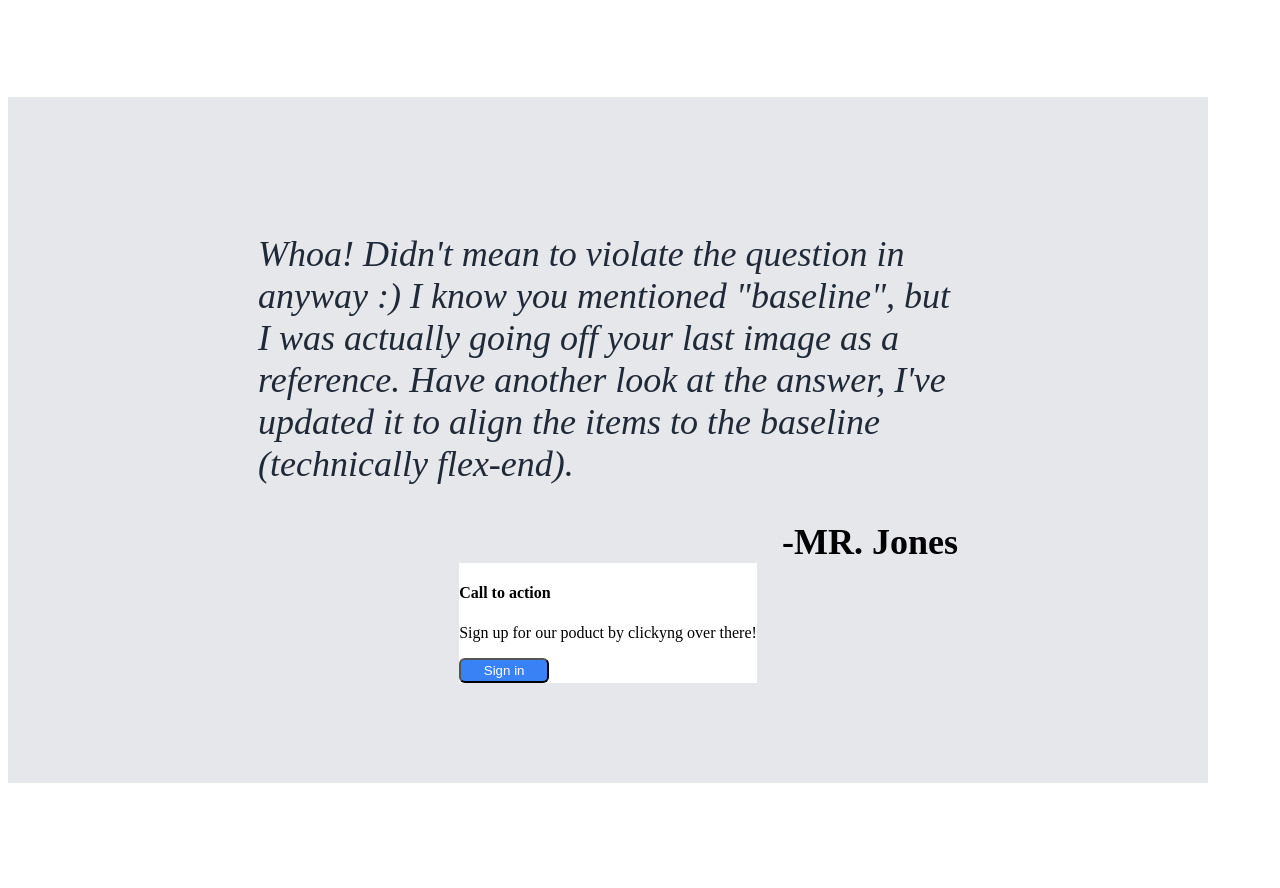
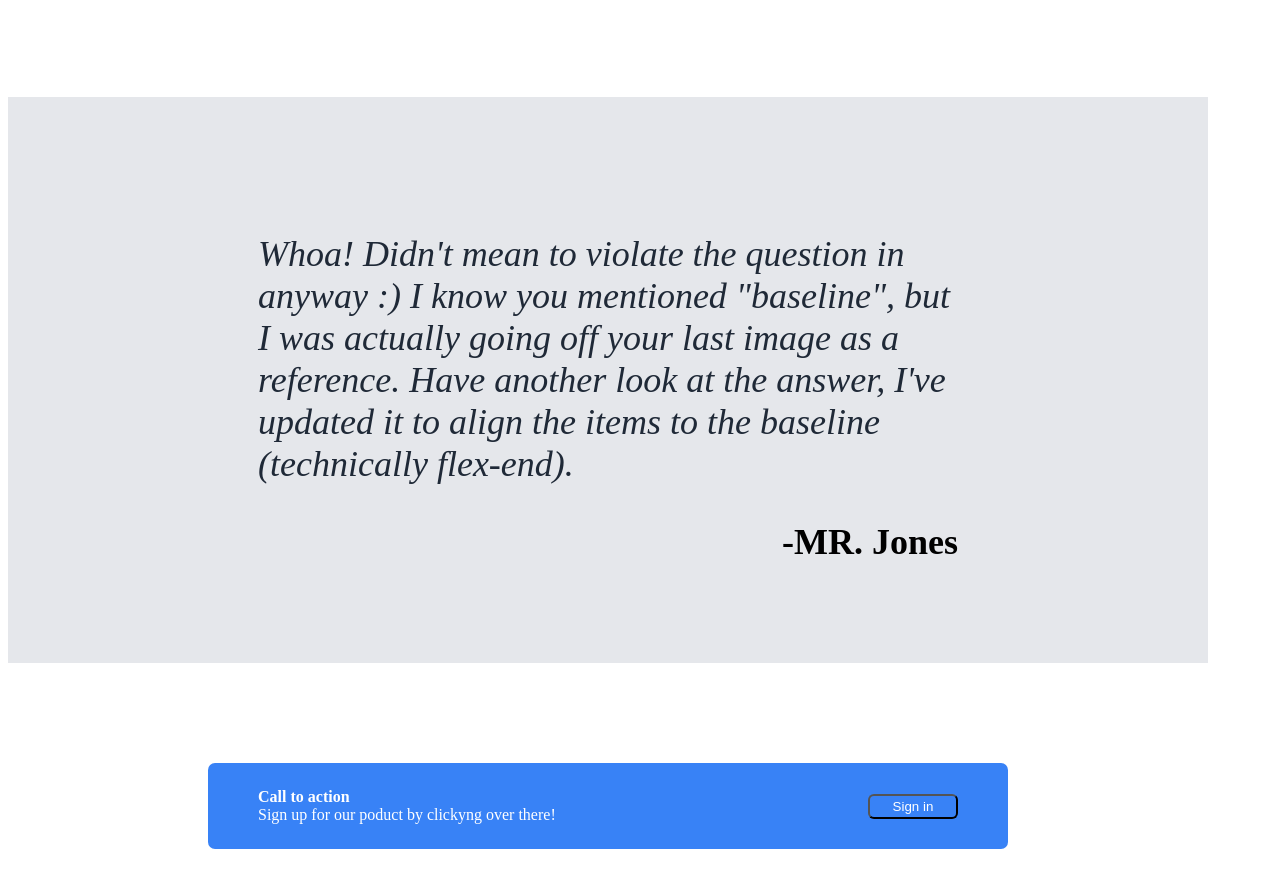
Before and after one commit to nikypiky/landing-page, a plain HTML site: page index.html in a window 1280 px wide. Shown: the part 748-1636 px from the top of the page. Before the commit the page ends 1539 px from the top, so only its background shows below. Drawn offline with Linux system fonts and the light colour scheme.

Commit message:
fixing quote container + blue box formating

```diff
--- a/index.html
+++ b/index.html
@@ -58,13 +58,14 @@
           image as a reference. Have another look at the answer, I've updated it
            to align the items to the baseline (technically flex-end). </p>
         <div class="author">-MR. Jones</div>
+      </div>
     </div>
 
     <div class="sign-up">
         <div class="blue-square">
           <div class="square-text">
-            <h4 class="sqare-header">Call to action</h4>
-            <p class="sqare-body">Sign up for our poduct by clickyng over there!</p>
+            <h4 class="square-header">Call to action</h4>
+            <p class="square-body">Sign up for our poduct by clickyng over there!</p>
           </div>
           <button>Sign in</button>
         </div>
--- a/styles.css
+++ b/styles.css
@@ -110,8 +110,7 @@ a {
 .text {
     background-color: #E5E7EB;
     display: flex;
-    flex-direction: column;
-    align-items: center;
+    justify-content: center;
     padding: 100px;
 }
 
@@ -133,14 +132,42 @@ a {
 }
 
 .sign-up {
-    background-color: white;
+    display: flex;
+    justify-content: center;
+    padding: 100px;
 }
+
+.blue-square {
+    background-color: #3882f6;
+    width: 700px;
+    border-radius: 7px;
+    display: flex;
+    padding: 25px 50px 25px 50px;
+    justify-content: space-between;
+    align-items: center;
+
+}
+
+.square-text {
+    display: flex;
+    flex-direction: column;
+}
+
+.square-header, .square-body {
+    margin: 0;
+    padding: 0;
+    color: white;
+}
+
+
 
 
 button {
     background-color: #3882f6;
     color: white;
     width: 90px;
+    height: 25px;
     padding: 3px;
-    border-radius:6px
+    border-radius:6px;
+    flex-shrink: 0;
 }
```
